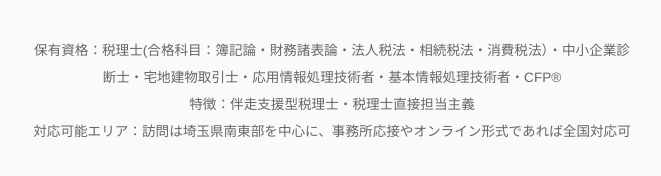
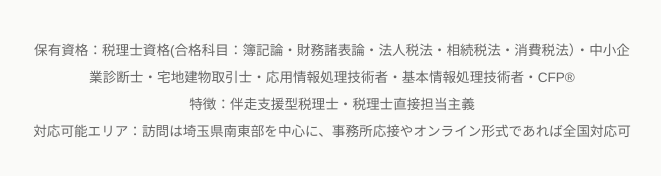
Before and after one commit to Kaz-taxoffice/kaz-taxoffice.github.io, a plain HTML site: page index.html in a window 1280 px wide. Shown: the part 680-856 px from the top of the page, without its empty margins (308-969 px from the left). Drawn offline with Linux system fonts and the light colour scheme.

Commit message:
Update title and qualifications in index.html

```diff
--- a/index.html
+++ b/index.html
@@ -3,7 +3,7 @@
 <head>
 <meta charset="UTF-8">
 <meta name="viewport" content="width=device-width, initial-scale=1.0">
-<title>税理士登録準備中 村上和哉｜浦和区高砂周辺 2029年9月開業予定</title>
+<title>税理士登録準備中 村上和哉｜埼玉県さいたま市浦和区周辺 2029年9月開業予定</title>
 <meta name="description" content="さいたま市浦和区高砂にて2029年9月開業予定。税理士・中小企業診断士・CFP。マイルドコンサルティングで中小企業の経営を継続的にサポートします。">
 <style>
   body {
@@ -74,7 +74,7 @@
     ご一緒に仕事ができる日を心よりお待ちしております。
   </div>
   <div class="info">
-    保有資格：税理士(合格科目：簿記論・財務諸表論・法人税法・相続税法・消費税法）・中小企業診断士・宅地建物取引士・応用情報処理技術者・基本情報処理技術者・CFP®<br>
+    保有資格：税理士資格(合格科目：簿記論・財務諸表論・法人税法・相続税法・消費税法）・中小企業診断士・宅地建物取引士・応用情報処理技術者・基本情報処理技術者・CFP®<br>
     特徴：伴走支援型税理士・税理士直接担当主義<br>
     対応可能エリア：訪問は埼玉県南東部を中心に、事務所応接やオンライン形式であれば全国対応可
   </div>
```
